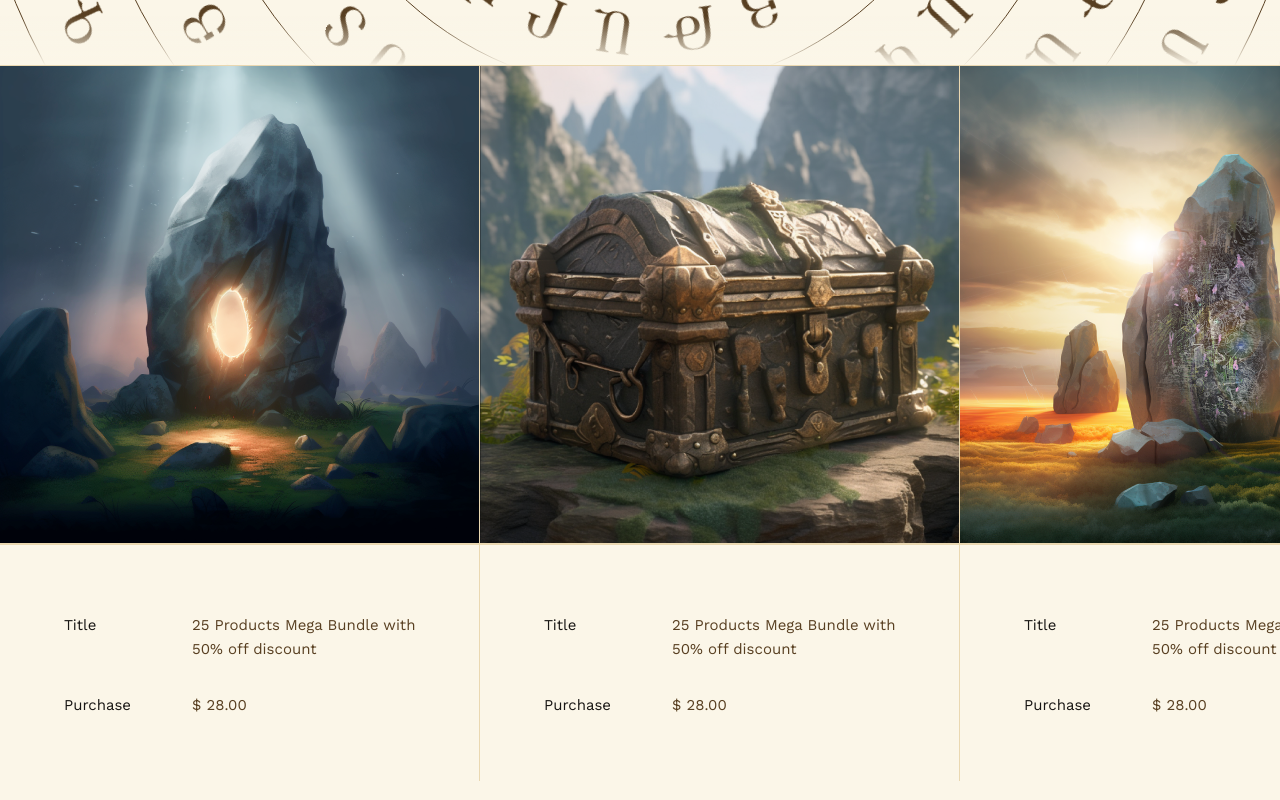
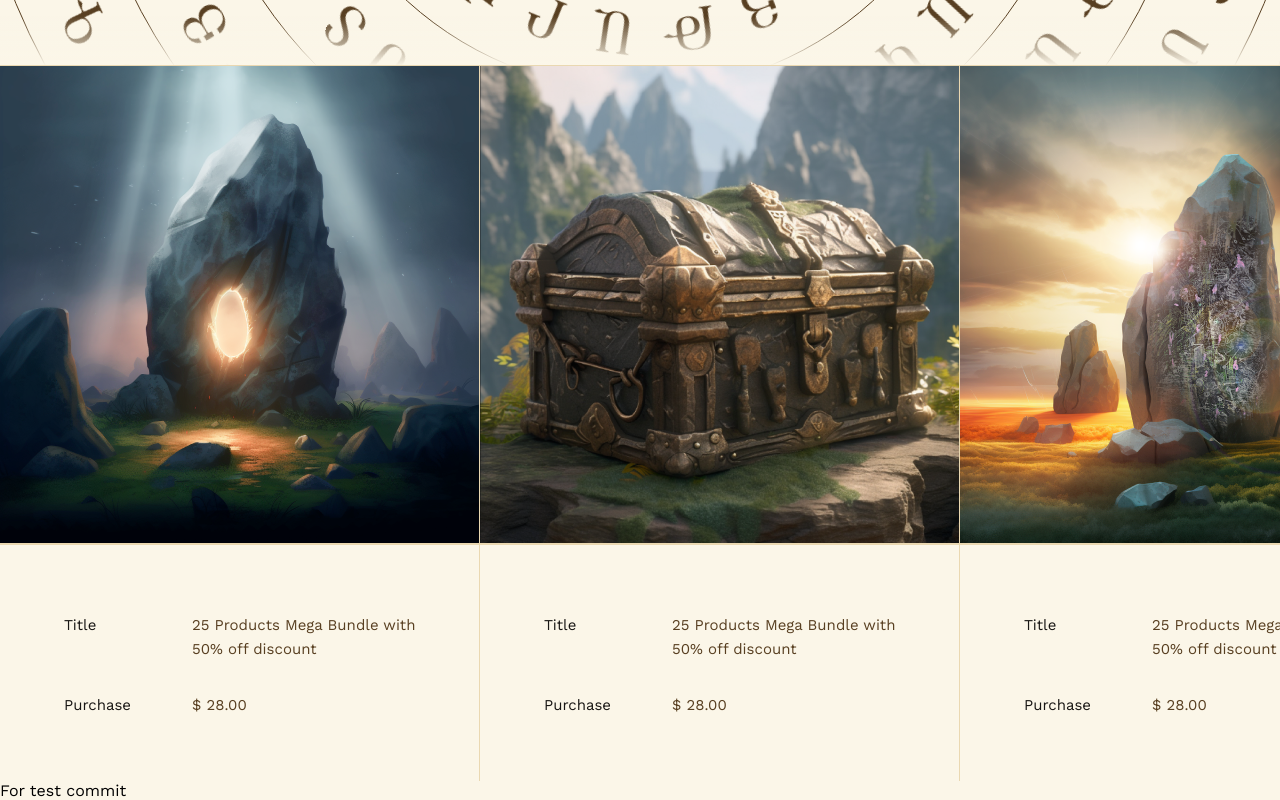
Before and after one commit to realm-of-historia/roh, a Next.js app: page / in a window 1280 px wide. Shown: the part 6822-7622 px from the top of the page. Built offline with nearby package versions, Linux system fonts and the light colour scheme.

Commit message:
test commit

```diff
--- a/src/views/HomePage/HomePage.tsx
+++ b/src/views/HomePage/HomePage.tsx
@@ -29,6 +29,7 @@ const HomePage = () => {
       <Videos></Videos>
       <Panegliph isFirst={false}></Panegliph>
       <Marketplace></Marketplace>
+      <div>For test commit</div>
     </div>
   )
 }
```
